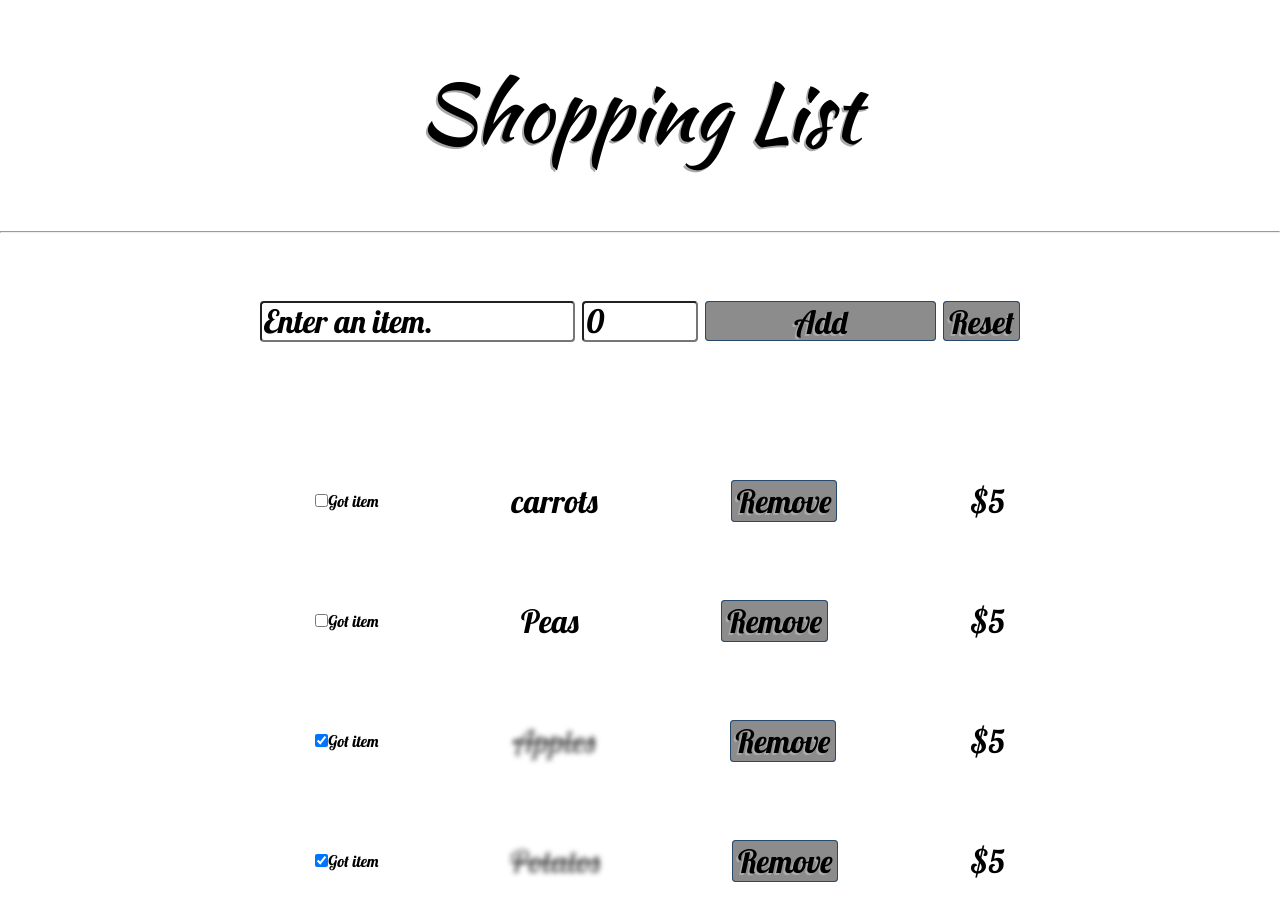
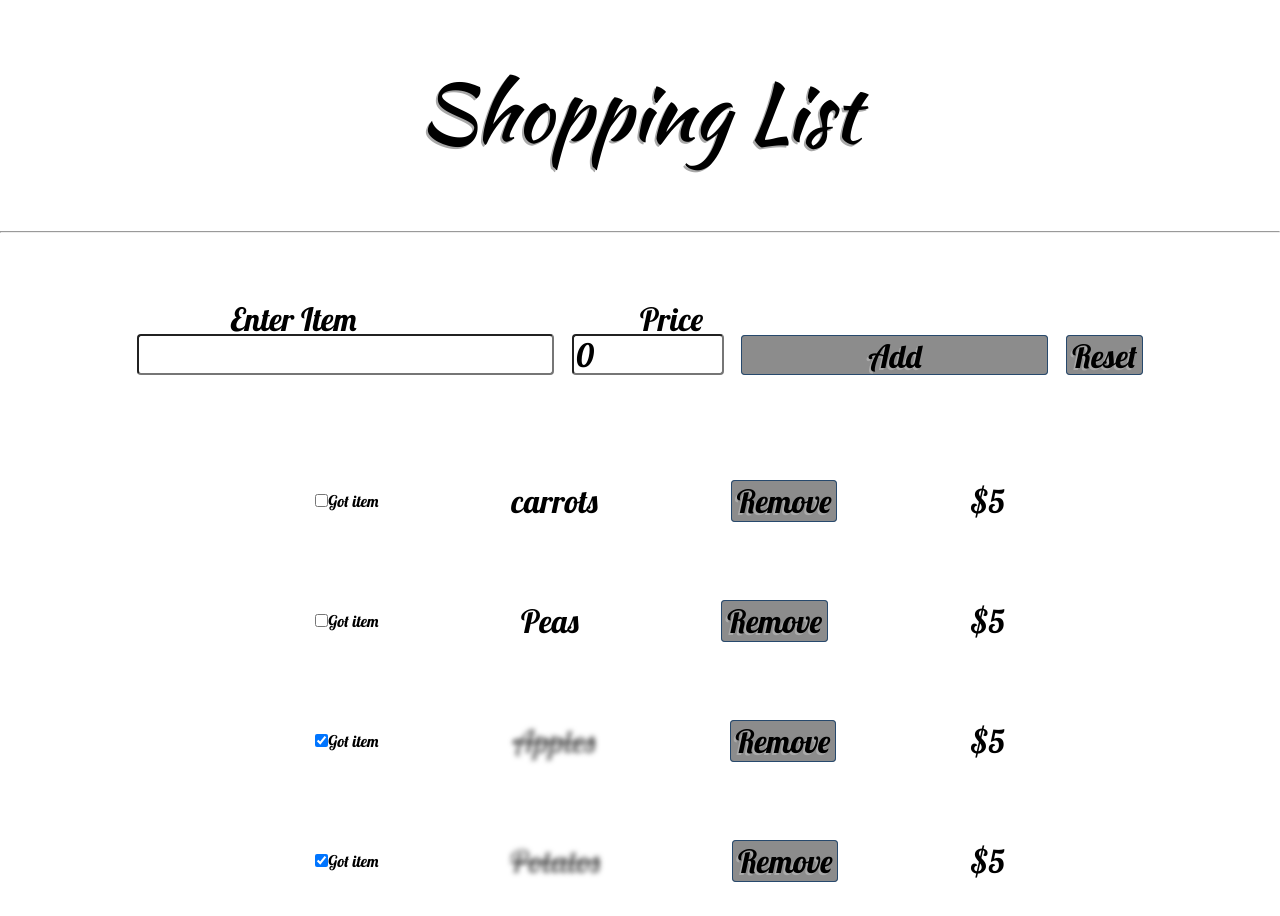
Before and after one commit to cgberlin/shopping-list, a plain HTML site: page index.html in a window 1280 px wide. Shown: the top 916 px of the page. Drawn offline with nearby package versions, Linux system fonts and the light colour scheme.

Commit message:
fixed some alignment and js bugs

```diff
--- a/css/style.css
+++ b/css/style.css
@@ -31,14 +31,20 @@ ul {
 	align-content:center;
 	align-items: center;
 	justify-content: center;
-	width:60%;
+	width:80%;
 	height:10rem;
 	margin:0 auto;
 	font-size:2rem;
 	font-family: 'Lobster', cursive;
+	flex-wrap:wrap;
 }
 
+.item-to-add-text, .estimated-price-text {
+	width:40%;
+	margin-bottom:-.3rem;
 
+
+}
 
 .reset-list {
 	float:right;
--- a/index.html
+++ b/index.html
@@ -18,8 +18,9 @@
 			<hr>
 
 			<div class ='buttons'>
-
-				<input type ="textbox" class="item-to-add" value ="Enter an item.">
+				<p class="item-to-add-text">Enter Item</p>
+				<p class="estimated-price-text">Price</p>
+				<input type ="textbox" class="item-to-add" value ="">
 				<input type="number" min="0" step='1' class="estimated-price" value="0">
 				<button class="add-item-button">Add</button>
 				<button class="reset-list">Reset</button>
--- a/js/app.js
+++ b/js/app.js
@@ -14,7 +14,7 @@ $(document).ready(function(){
 		$('li').remove();
 	});
 
-	$('input[type=checkbox]').on('change', function() {
+	$('.main').on('change', 'input[type=checkbox]', function() {
 		if ($(this).prop('checked')==true){
 			$(this).parent('.checkbox').siblings('.item-name').css('text-decoration', 'line-through').css('color', 'transparent').css('text-shadow', '0 0 5px rgba(0,0,0,0.5)');
 						}
```
